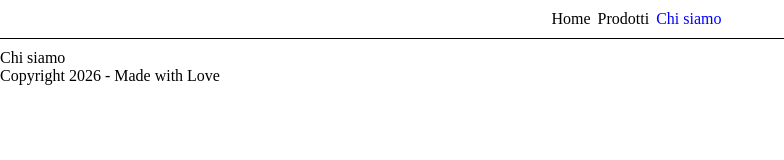
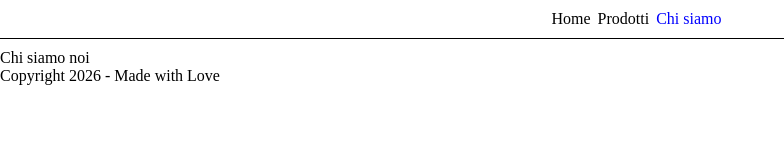
Before and after one commit to thomaslazzeri/react-router, a React (Vite) app: page /us in a window 1280 px wide. Shown: the top 160 px of the page, without its empty margins (0-784 px from the left). Built offline with nearby package versions, Linux system fonts and the light colour scheme; the HTML template or start-up script is replaced by a standard one.

Commit message:
feat: add Us component and update routing in App component

```diff
--- a/src/App.jsx
+++ b/src/App.jsx
@@ -3,6 +3,7 @@ import './App.css';
 import { ShellLayout } from './components/ShellLayout';
 import { Home } from './pages/Home';
 import { Products } from './pages/Products';
+import { Us } from './pages/Us';
 
 function App() {
   return (
@@ -10,7 +11,7 @@ function App() {
       <Route path="/" element={<ShellLayout />}>
         <Route index element={<Home />} />
         <Route path="products" element={<Products />} />
-        <Route path="us" element={<>Chi siamo</>} />
+        <Route path="us" element={<Us />} />
       </Route>
     </Routes>
   );
--- /dev/null
+++ b/src/pages/Us.jsx
@@ -0,0 +1,5 @@
+export const Us = () => (
+    <div className="Us">
+        <p>Chi siamo noi</p>
+    </div>
+);
```
